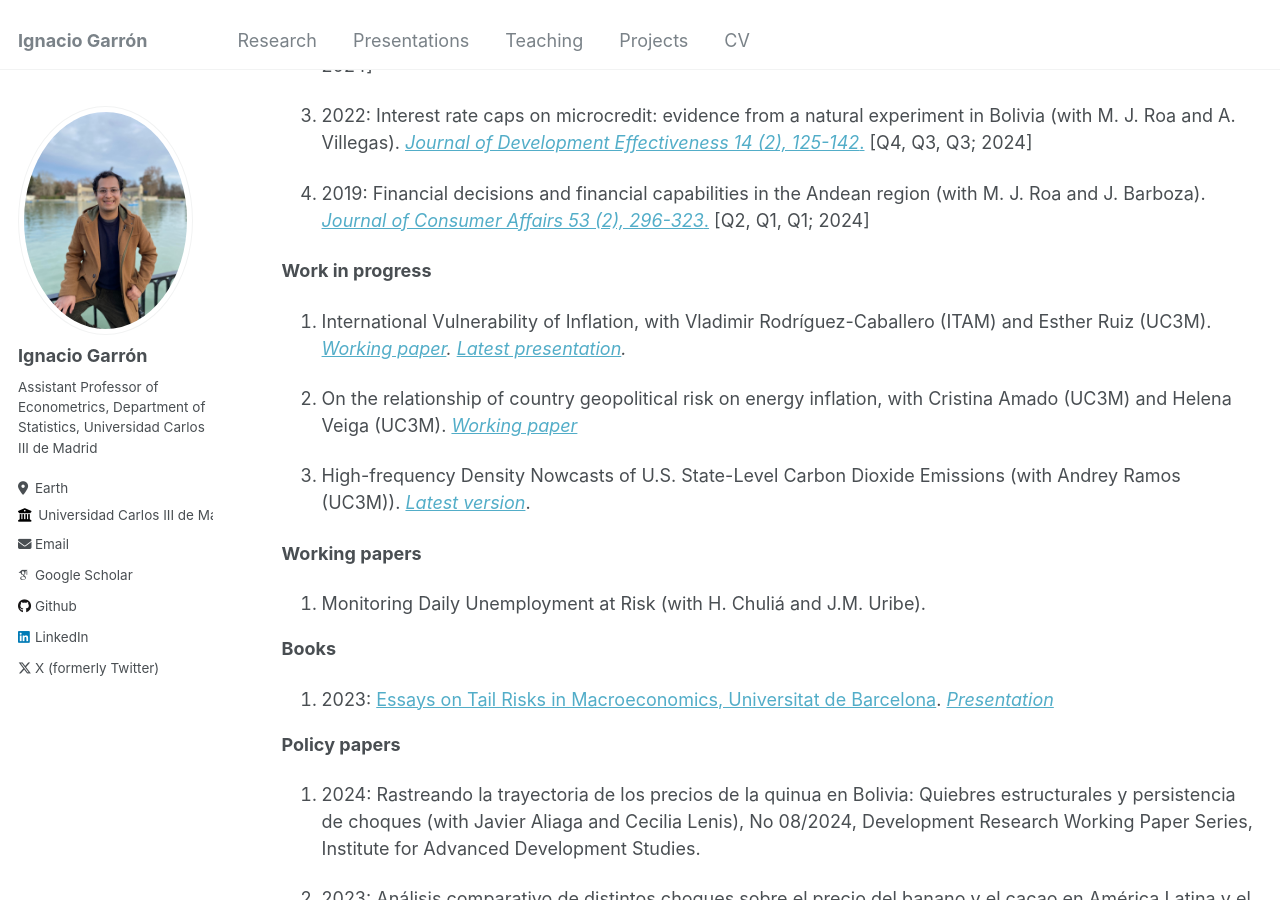
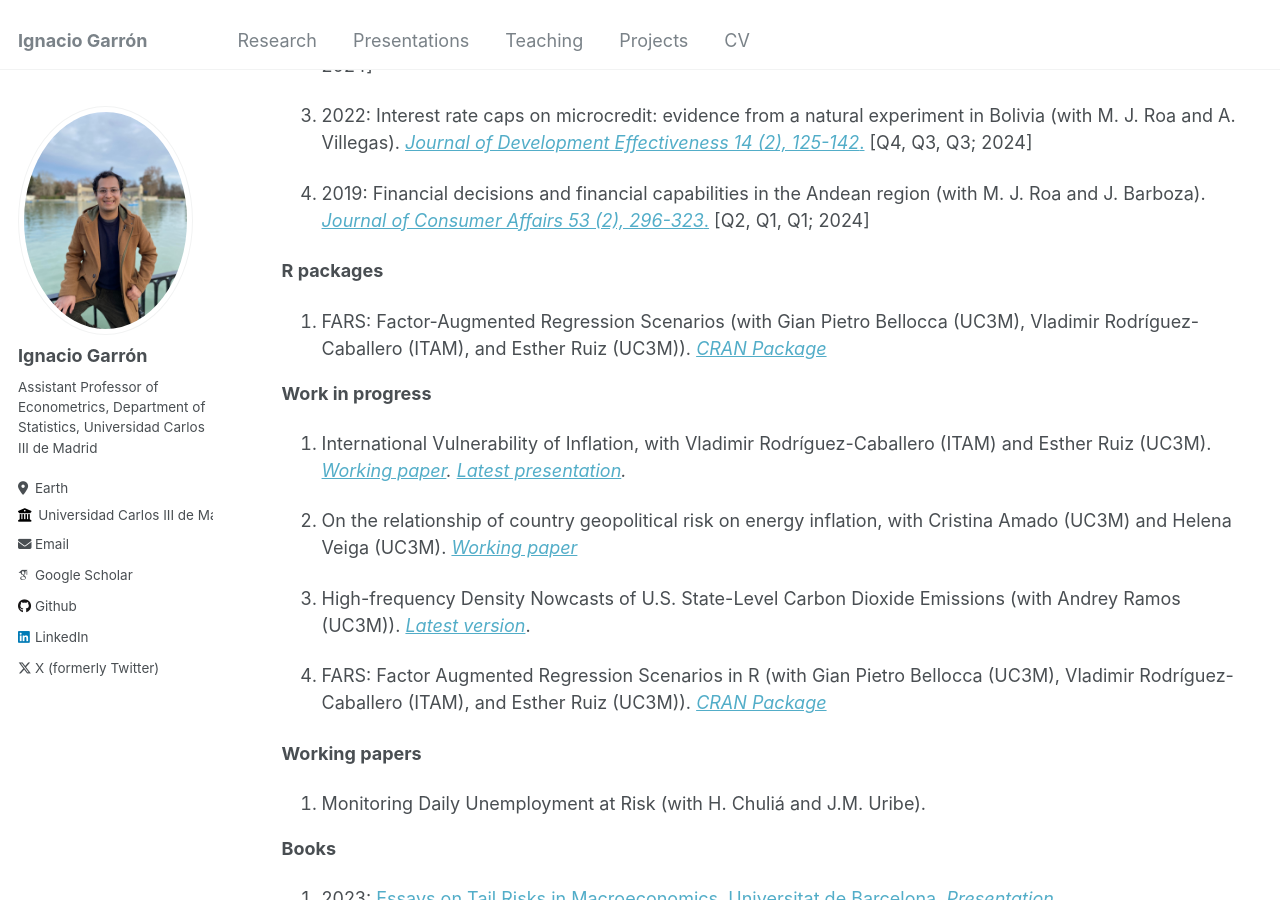
Before and after one commit to IgnacioGarron/IgnacioGarron.github.io, a Jekyll site: the page built from _pages/publications.md, in a window 1280 px wide and 900 px high, scrolled down 323 px. Built offline with Jekyll 4.4.1, drawn with Linux system fonts in a browser that asks for light colours; some web fonts are replaced.

Commit message:
Update publications.md

```diff
--- a/_pages/publications.md
+++ b/_pages/publications.md
@@ -23,6 +23,10 @@ Q3; 2024]
 4. 2019: Financial decisions and financial capabilities in the Andean region (with M. J. Roa and J. Barboza). [*Journal of Consumer Affairs 53 (2), 296-323*.](https://onlinelibrary.wiley.com/doi/abs/10.1111/joca.12187) [Q2, Q1,
 Q1; 2024]
 
+**R packages**
+
+1.  FARS: Factor-Augmented Regression Scenarios (with Gian Pietro Bellocca (UC3M), Vladimir Rodríguez-Caballero (ITAM), and Esther Ruiz (UC3M)). *[CRAN Package](https://cran.r-project.org/web/packages/FARS/index.html)*
+
 **Work in progress**
 
 1. International Vulnerability of Inflation, with Vladimir Rodríguez-Caballero (ITAM) and Esther Ruiz (UC3M). *[Working paper](https://arxiv.org/pdf/2410.20628). [Latest presentation](/files/Internalsemminar2025IGV.pdf).*
@@ -30,6 +34,8 @@ Q1; 2024]
 2. On the relationship of country geopolitical risk on energy inflation, with Cristina Amado (UC3M) and Helena Veiga (UC3M). *[Working paper](https://e-archivo.uc3m.es/rest/api/core/bitstreams/895198b0-34c6-45ba-ae73-0627ce852b07/content)*
 
 3. High-frequency Density Nowcasts of U.S. State-Level Carbon Dioxide Emissions (with Andrey Ramos (UC3M)). *[Latest version](https://arxiv.org/abs/2501.03380)*.
+
+4. FARS: Factor Augmented Regression Scenarios in R (with Gian Pietro Bellocca (UC3M), Vladimir Rodríguez-Caballero (ITAM), and Esther Ruiz (UC3M)). *[CRAN Package](https://cran.r-project.org/web/packages/FARS/index.html)*
 
 **Working papers**
 
```
